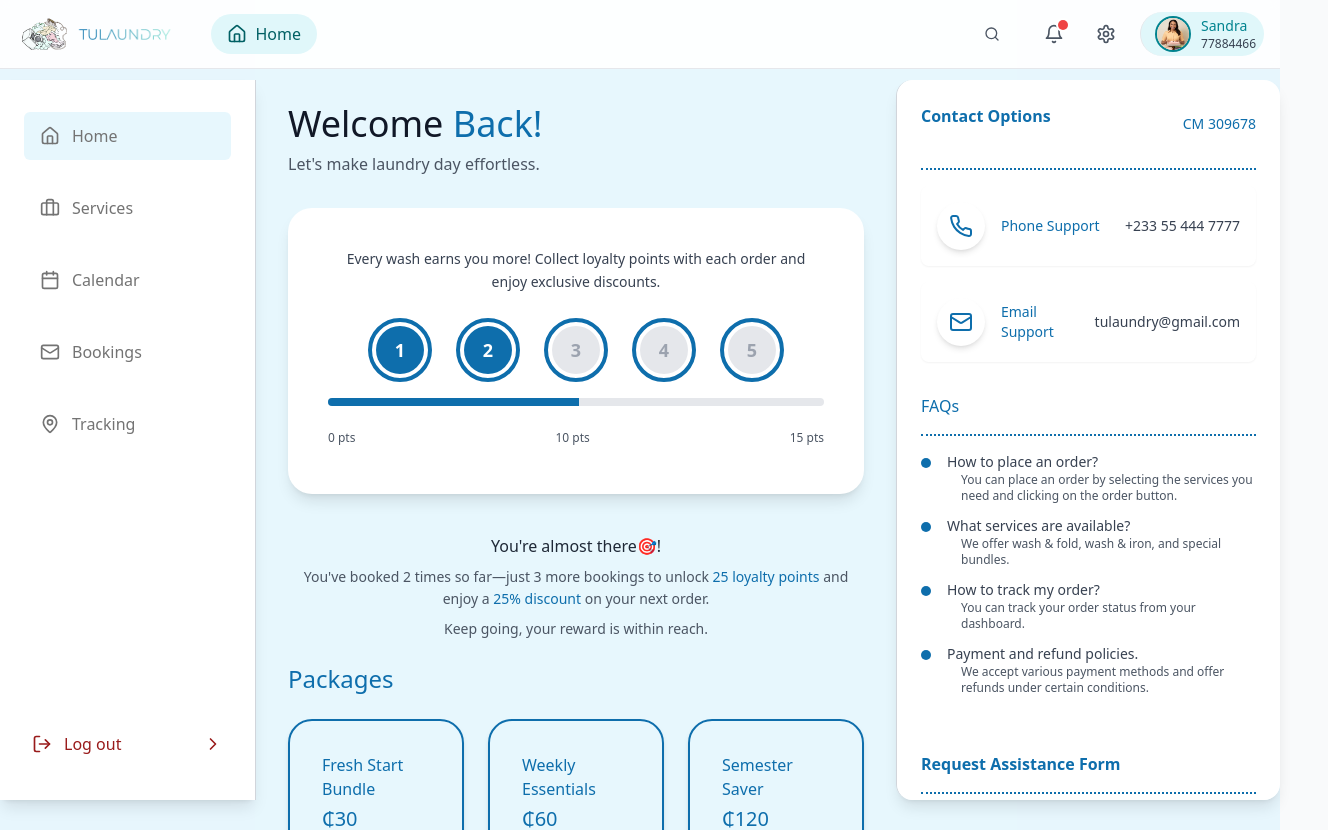
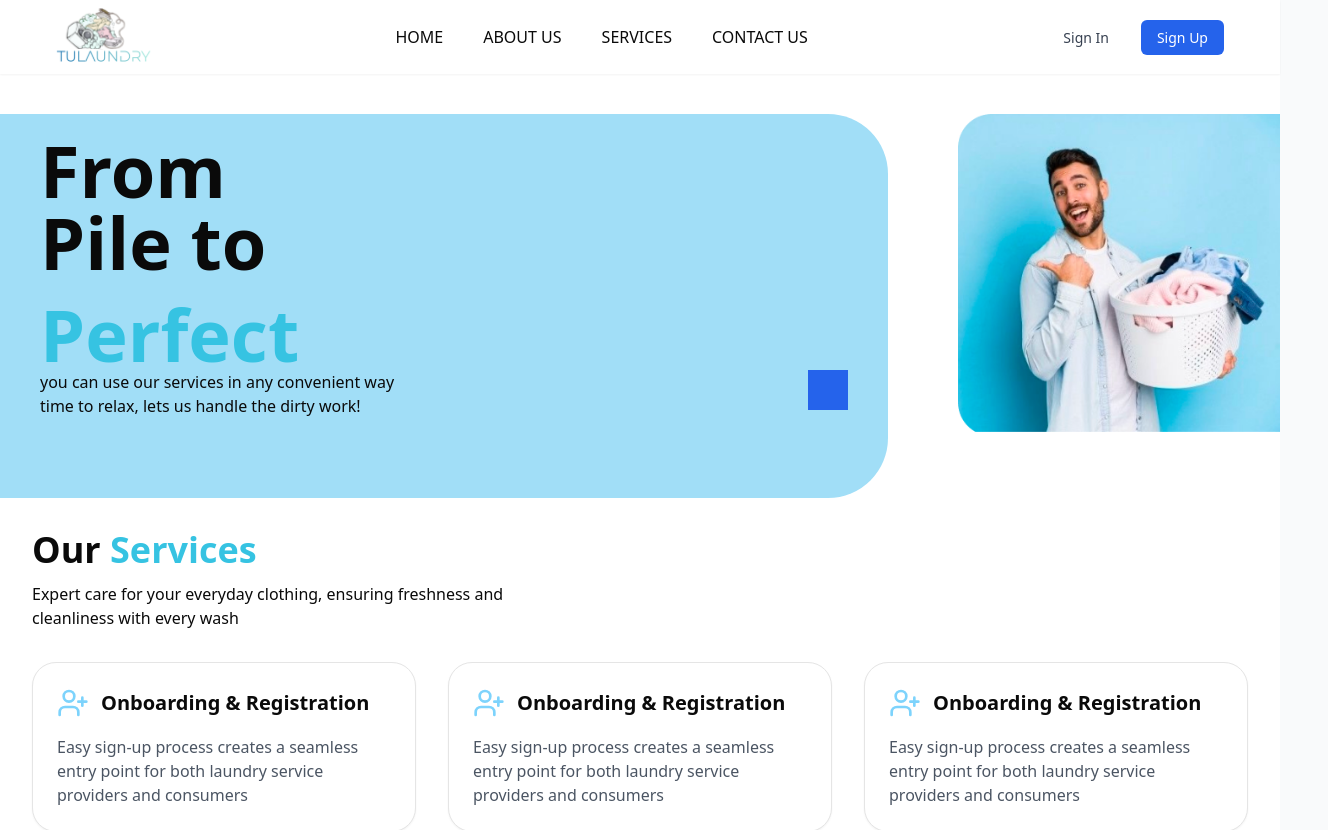
Before and after one commit to Aristocratjnr/Consumer-dashboard, a Next.js app: page / in a window 1280 px wide. Shown: the top 830 px of the page, 1328 px wide, since content can reach past the window. Built offline with nearby package versions, Linux system fonts and the light colour scheme.

Commit message:
feat: replace Dashboard component with LandingPage in main page

```diff
--- a/src/app/page.tsx
+++ b/src/app/page.tsx
@@ -4,7 +4,7 @@ import React from "react";
 import BookingPage from "./(dashboard)/bookings/page";
 import TrackingPage from "./(dashboard)/tracking/page";
 import Dashboard from "./(dashboard)/home/page";
-import Page from "./landingpage/page";
+import LandingPage from "./LandingPage/page";
 import SignIn from "./auth/SignIn/page";
 import ServicesPage from "./(dashboard)/services/page";
 import SearchUI from "../components/page";
@@ -12,7 +12,7 @@ import SearchUI from "../components/page";
 const page = () => {
   return (
     <div className="min-h-screen bg-white">
-      <Dashboard/>
+      <LandingPage/>
     </div>
   );
 };
```
